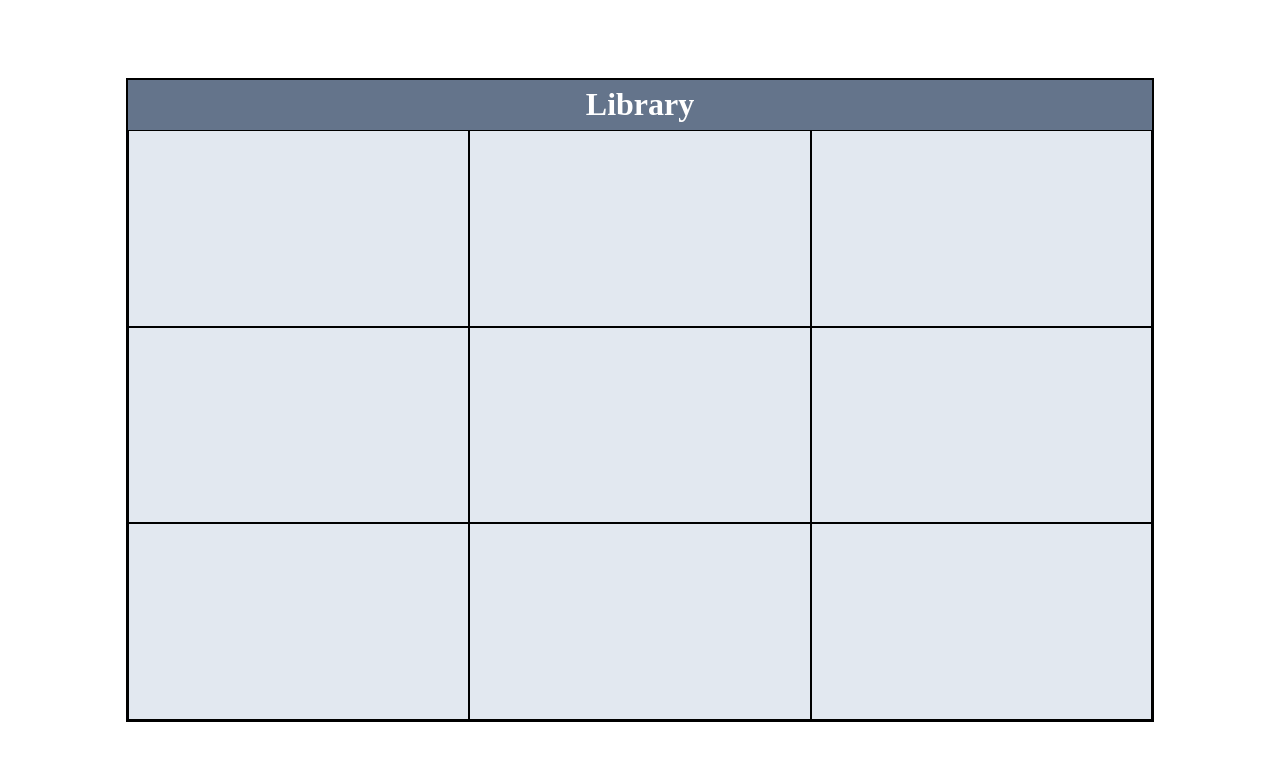
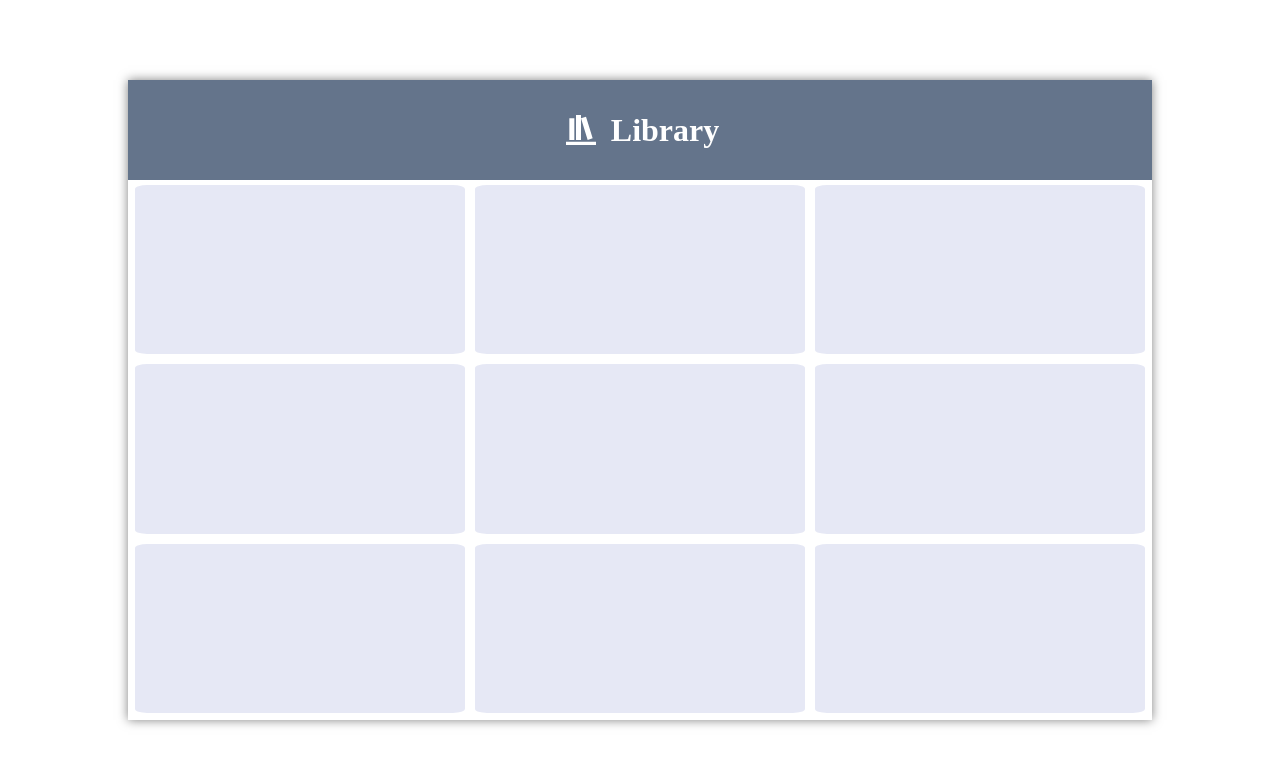
Before and after one commit to CeeZ-11/Odin-Project-Library, a plain HTML site: page index.html in a window 1280 px wide. Drawn offline with Linux system fonts and the light colour scheme.

Commit message:
Improve library design

```diff
--- a/index.html
+++ b/index.html
@@ -9,7 +9,19 @@
   </head>
   <body>
     <div id="library">
+      <div class="header">
+        <span class="books-icon"
+          ><svg xmlns="http://www.w3.org/2000/svg" viewBox="0 0 24 24">
+            <path
+              d="M9 3V18H12V3H9M12 5L16 18L19 17L15 4L12 5M5 5V18H8V5H5M3 19V21H21V19H3Z"
+              fill="white
+            "
+            />
+          </svg>
+        </span>
         <h1>Library</h1>
+      </div>
+      <div class="content">
         <div class="books"></div>
         <div class="books"></div>
         <div class="books"></div>
@@ -20,5 +32,6 @@
         <div class="books"></div>
         <div class="books"></div>
       </div>
+    </div>
   </body>
 </html>
--- a/styles.css
+++ b/styles.css
@@ -10,9 +10,12 @@
 body {
   line-height: 1.5;
   -webkit-font-smoothing: antialiased;
-  --lib-bg-color: #64748b;
-  --book-bg-color: #e2e8f0;
+  --lib-bg-color: white;
+  --lib-head-bg-color: #64748b;
+  --book-bg-color: #e6e8f5;
   --lib-h1-color: white;
+  --lib-border-color: white;
+  --book-color: #9bb0e6;
 }
 
 img,
@@ -49,25 +52,49 @@ h6 {
 #library {
   width: 80%;
   background-color: var(--lib-bg-color);
-  border: 2px solid black;
   height: 80lvh;
   position: absolute;
   top: 50%;
   left: 50%;
   transform: translate(-50%, -50%);
   display: grid;
-  grid-template-columns: repeat(3, 1fr);
-  grid-template-rows: 50px repeat(3, 1fr);
-  grid-auto-flow: row;
+  grid-template-columns: 1fr;
+  grid-template-rows: 100px 1fr;
   text-align: center;
+  box-shadow: 0 0 10px rgba(0, 0, 0, 0.5);
 }
 
-#library h1 {
-  grid-area: 1/ 1/ 2/ 4;
+#library .header {
+  grid-area: 1/ 1/ 2/ 2;
   color: var(--lib-h1-color);
+  background-color: var(--lib-head-bg-color);
 }
 
+#library .content {
+  grid-area: 2/ 1/ 3/ 2;
+  background-color: var(--lib-bg-color);
+  border-right: 2px solid var(--lib-border-color);
+  border-bottom: 2px solid var(--lib-border-color);
+  border-left: 2px solid var(--lib-border-color);
+  display: grid;
+  grid-template-columns: repeat(3, 1fr);
+  grid-template-rows: repeat(3, 1fr);
+  grid-auto-flow: row;
+}
 .books {
-  border: 1px solid black;
+  border: 5px solid white;
+  border-radius: 5%;
   background-color: var(--book-bg-color);
 }
+
+.header {
+  display: flex;
+  justify-content: center;
+  align-items: center;
+  gap: 10px;
+}
+
+.books-icon svg {
+  width: 40px;
+  height: 40px;
+}
```
Lines whose indentation alone changed are shown as unchanged.
